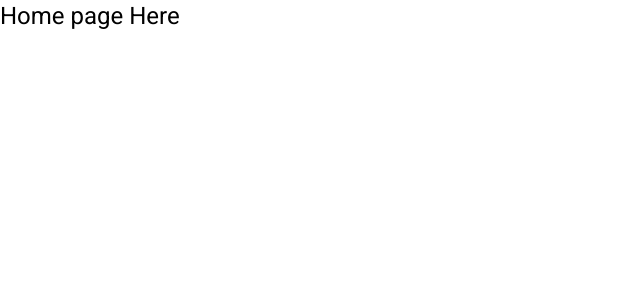
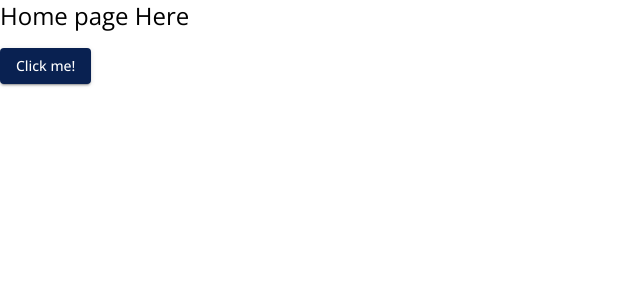
Before and after one commit to TelesApps/website-template, an Angular app: page / in a window 1280 px wide. Shown: the top 300 px of the page, without its empty margins (0-640 px from the left). Built offline with nearby package versions, Linux system fonts and the light colour scheme.

Commit message:
Theme variables set

```diff
--- a/angular.json
+++ b/angular.json
@@ -31,7 +31,7 @@
               "src/assets"
             ],
             "styles": [
-              "./node_modules/@angular/material/prebuilt-themes/indigo-pink.css",
+              "src/assets/theme/_theme.scss",
               "src/styles.scss"
             ],
             "scripts": []
--- a/src/app/app.component.html
+++ b/src/app/app.component.html
@@ -1 +1,3 @@
 <h1>Home page Here</h1>
+<!-- 'mat-button','mat-raised-button', 'mat-flat-button','mat-stroked-button','mat-icon-button','mat-fab','mat-mini-fab' -->
+<button mat-raised-button color="primary">Click me!</button>
--- a/src/app/app.module.ts
+++ b/src/app/app.module.ts
@@ -4,6 +4,7 @@ import { BrowserModule } from '@angular/platform-browser';
 import { AppRoutingModule } from './app-routing.module';
 import { AppComponent } from './app.component';
 import { BrowserAnimationsModule } from '@angular/platform-browser/animations';
+import { MatButtonModule } from '@angular/material/button';
 
 @NgModule({
   declarations: [
@@ -13,6 +14,7 @@ import { BrowserAnimationsModule } from '@angular/platform-browser/animations';
     BrowserModule,
     AppRoutingModule,
     BrowserAnimationsModule,
+    MatButtonModule
   ],
   providers: [],
   bootstrap: [AppComponent]
--- /dev/null
+++ b/src/assets/theme/_theme.scss
@@ -0,0 +1,14 @@
+// Include the common styles for Angular Material. We include this here so that you only
+// have to load a single scss file for Angular Material in your app.
+// Be sure that you only ever include this mixin once!
+
+@import 'templateApp-theme.scss';
+@include mat-core($fontConfig);
+@include angular-material-theme($templateApp-app-theme);
+// Include additional themes bellow under css classes on the application
+.success {
+  @include angular-material-theme($secondary-theme);
+  mat-icon {
+    color: #ffffff;
+  }
+}
--- /dev/null
+++ b/src/assets/theme/palette.scss
@@ -0,0 +1,62 @@
+$templateApp-primary: (
+    main: #092151,
+    lighter: #b5bccb,
+    darker: #051437,
+    200: #092151,
+    // For slide toggle,
+    contrast:
+        (
+            main: $light-primary-text,
+            lighter: $dark-primary-text,
+            darker: $light-primary-text,
+        ),
+);
+$templateApp-accent: (
+    main: #e09900,
+    lighter: #f6e0b3,
+    darker: #d37c00,
+    200: #e09900,
+    // For slide toggle,
+    contrast:
+        (
+            main: $dark-primary-text,
+            lighter: $dark-primary-text,
+            darker: $dark-primary-text,
+        ),
+);
+
+$templateApp-warn: (
+    main: #b10f2e,
+    lighter: #e8b7c0,
+    darker: #98081d,
+    200: #b10f2e,
+    // For slide toggle,
+    contrast:
+        (
+            main: $light-primary-text,
+            lighter: $dark-primary-text,
+            darker: $light-primary-text,
+        ),
+);
+
+$templateApp-foreground: (
+    main: #000,
+    lighter: #808080,
+    darker: #000,
+    contrast: (
+        main: $dark-primary-text,
+        lighter: $dark-primary-text,
+        darker: $dark-primary-text,
+    ),
+);
+
+$templateApp-background: (
+    main: #fdffff,
+    lighter: #feffff,
+    darker: #fcffff,
+    contrast: (
+        main: $dark-primary-text,
+        lighter: $dark-primary-text,
+        darker: $dark-primary-text,
+    ),
+);
--- /dev/null
+++ b/src/assets/theme/templateApp-theme.scss
@@ -0,0 +1,41 @@
+@import '~@angular/material/theming';
+@import 'palette';
+
+// BimDev primary theme colors.
+$templateApp-app-primary: mat-palette($templateApp-primary, main, lighter, darker);
+$templateApp-app-accent:  mat-palette($templateApp-accent, main, lighter, darker);
+$templateApp-app-warn:    mat-palette($templateApp-warn, main, lighter, darker);
+// $instnt-app-foreground: mat-palette($instnt-foreground, main, lighter);
+// $instnt-app-background: mat-palette($instnt-background, main, lighter, darker);
+
+$templateApp-app-theme: mat-light-theme($templateApp-app-primary, $templateApp-app-accent, $templateApp-app-warn);
+
+// BimDev secondary colors currently used for Success color.
+$secondary-primary: mat-palette($mat-green);
+$secondary-accent:  mat-palette($mat-pink, A200, A100, A400);
+$secondary-warn:    mat-palette($mat-deep-orange);
+$secondary-theme: mat-light-theme($secondary-primary, $secondary-accent, $secondary-warn);
+
+//Typography
+@import 'https://fonts.googleapis.com/css?family=Material+Icons';
+@import url('https://fonts.googleapis.com/css?family=Open+Sans:300,400,500');
+$fontConfig: (
+  display-4: mat-typography-level(112px, 112px, 300, 'Open Sans', -0.0134em),
+  display-3: mat-typography-level(56px, 56px, 400, 'Open Sans', -0.0089em),
+  display-2: mat-typography-level(45px, 48px, 400, 'Open Sans', 0.0000em),
+  display-1: mat-typography-level(34px, 40px, 400, 'Open Sans', 0.0074em),
+  headline: mat-typography-level(24px, 32px, 400, 'Open Sans', 0.0000em),
+  title: mat-typography-level(20px, 32px, 500, 'Open Sans', 0.0075em),
+  subheading-2: mat-typography-level(16px, 28px, 400, 'Open Sans', 0.0094em),
+  subheading-1: mat-typography-level(15px, 24px, 500, 'Open Sans', 0.0067em),
+  body-2: mat-typography-level(14px, 24px, 500, 'Open Sans', 0.0179em),
+  body-1: mat-typography-level(14px, 20px, 400, 'Open Sans', 0.0179em),
+  button: mat-typography-level(14px, 14px, 500, 'Open Sans', 0.0893em),
+  caption: mat-typography-level(12px, 20px, 400, 'Open Sans', 0.0333em),
+  input: mat-typography-level(inherit, 1.125, 400, 'Open Sans', 1.5px)
+);
+
+
+// .mat-flat-button.mat-primary, .mat-raised-button.mat-primary, .mat-fab.mat-primary, .mat-mini-fab.mat-primary {
+//   color: map-get($instnt-app-background, lighter);
+// }
```
